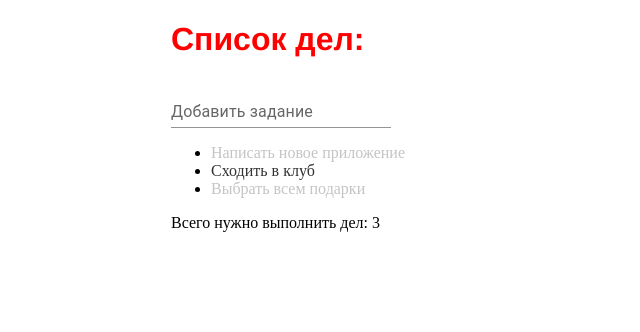
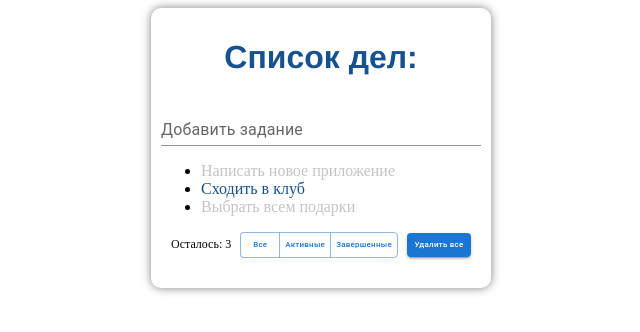
Before and after one commit to WebHeroSchool/Hit-React, a React (Create React App) app: page / in a window 1280 px wide. Shown: the top 332 px of the page, without its empty margins (319-959 px from the left). Built offline with nearby package versions, Linux system fonts and the light colour scheme.

Commit message:
add styles

```diff
--- a/src/components/App/App.module.css
+++ b/src/components/App/App.module.css
@@ -1,9 +1,13 @@
 .wrap {
 	margin: auto;
-	width: 300px;
+	width: 320px;
+	box-shadow: 0px 0px 10px grey;
+	padding: 10px;
+	border-radius: 10px;
 }
 
 .title {
-	color: red;
+	color: #15528f;
 	font-family: Helvetica;
+	text-align: center;
 }
--- a/src/components/Footer/Footer.js
+++ b/src/components/Footer/Footer.js
@@ -1,5 +1,23 @@
 import React from 'react';
+import { ButtonGroup } from '@mui/material';
+import { Button } from '@mui/material';
+import styles from'./Footer.module.css';
 
-const Footer = ({count}) => (<div>Всего нужно выполнить дел: {count} </div>);
+const Footer = ({count}) => (<div className = {styles.footer}>
+
+	<span className = {styles.footer__count}>Осталось: {count} </span>
+
+	<div className = "filters">
+		<ButtonGroup variant="outlined" aria-label="outlined button group">
+			<Button sx={{ fontSize: 8, p: '5px', textTransform: 'none' }}> Все </Button>
+			<Button sx={{ fontSize: 8, p: '5px', textTransform: 'none' }}> Активные </Button>
+			<Button sx={{ fontSize: 8, p: '5px', textTransform: 'none' }}> Завершенные </Button>
+		</ButtonGroup>
+	</div>
+
+		<Button sx={{ fontSize: 8, p: '5px', textTransform: 'none' }} variant="contained">Удалить все</Button>
+
+
+	</div>);
 
 export default Footer;
--- /dev/null
+++ b/src/components/Footer/Footer.module.css
@@ -0,0 +1,16 @@
+/*.btn {
+    font-size: 8px;
+    padding: 5px;
+    text-transform: none;
+}*/
+
+.footer {
+	display: flex;
+	justify-content: 	space-between;
+	align-items: center;
+	margin: 0 10px 20px;
+}
+
+.footer__count {
+	font-size: 12px;
+}
--- a/src/components/InputItem/InputItem.js
+++ b/src/components/InputItem/InputItem.js
@@ -1,8 +1,14 @@
 import React from 'react';
 import TextField from '@mui/material/TextField';
+import Box from '@mui/material/Box';
 
 const InputItem = () => (<div>
-	<TextField id="standard-basic" label="Добавить задание" variant="standard" />
+
+
+
+  	 <TextField id="standard-basic" label="Добавить задание" variant="standard" sx={{ m: 0, width: '100%'  }} />
+
+
 	</div>);
 
 export default InputItem;
--- a/src/components/Item/Item.module.css
+++ b/src/components/Item/Item.module.css
@@ -1,5 +1,5 @@
 .item {
-	color: #333;
+	color: #15528f;
 }
 
 .done {
```
